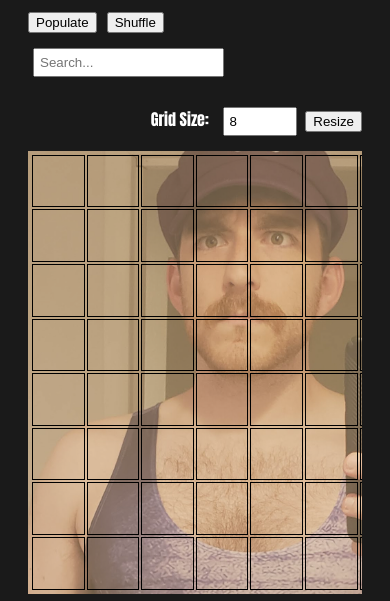
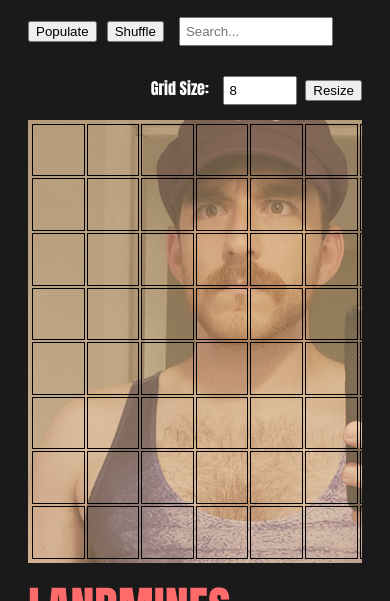
Before and after one commit to DougDougLurker/bingocard, a plain HTML site: page index.html in a window 390 px wide. Shown: the part 200-801 px from the top of the page. Drawn offline with Linux system fonts and the light colour scheme.

Commit message:
Update index.html

```diff
--- a/index.html
+++ b/index.html
@@ -38,6 +38,9 @@
 	@media (max-width: 600px) {
 	  #bulkInput {
 		max-width: 300px;
+	  }
+	  #search {
+	  max-width: 140px;
 	  }
 	  .btn {
 		max-width: 65px;
```
